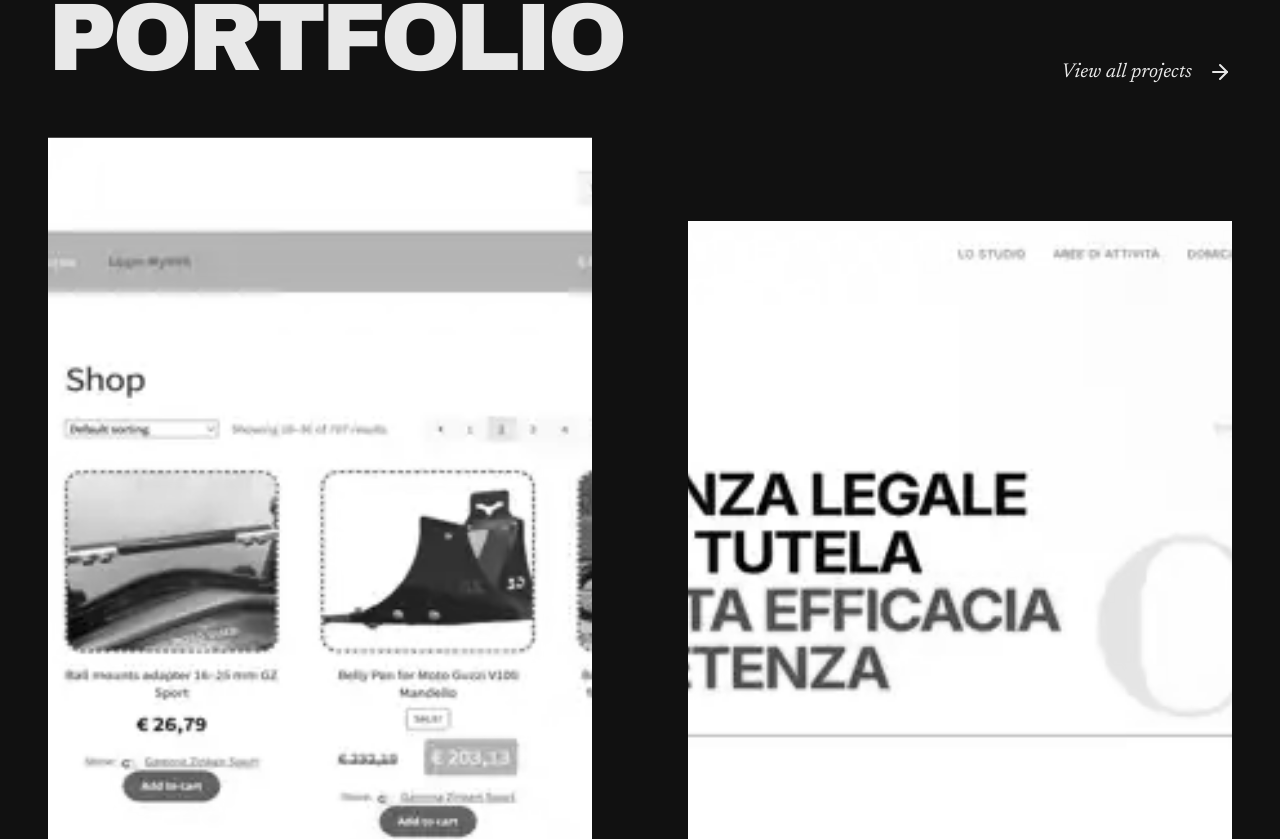
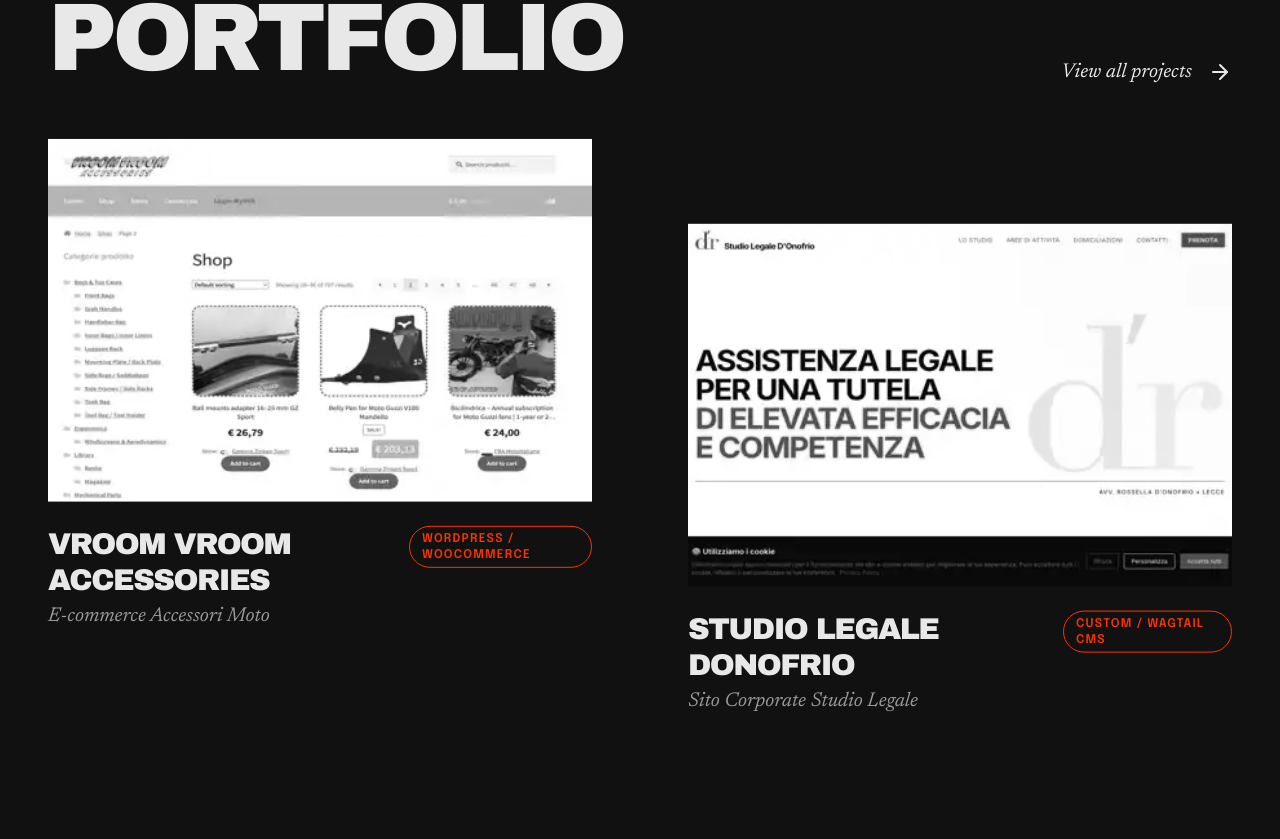
Before and after one commit to bertalan/betabi_it, a React (Vite) app: page / in a window 1280 px wide. Shown: the part 2992-3831 px from the top of the page. Built offline with nearby package versions, Linux system fonts and the light colour scheme.

Commit message:
style(agency): halve portfolio image height (3/4 → 3/2)

```diff
--- a/src/templates/agency/AgencyTemplate.tsx
+++ b/src/templates/agency/AgencyTemplate.tsx
@@ -179,7 +179,7 @@
           <motion.div key={item.id} style={!isCards ? { y: index % 2 === 0 ? y1 : y2 } : undefined}
             className={`group cursor-pointer ${!isCards && index % 2 !== 0 ? 'md:mt-32' : ''}`} onClick={() => setSelectedProject(item)}
             role="button" tabIndex={0} onKeyDown={(e) => { if (e.key === 'Enter' || e.key === ' ') { e.preventDefault(); setSelectedProject(item); } }}>
-            <div className={`relative overflow-hidden mb-4 md:mb-6 ${isCards ? 'aspect-video rounded-xl' : 'aspect-[3/4]'}`}>
+            <div className={`relative overflow-hidden mb-4 md:mb-6 ${isCards ? 'aspect-video rounded-xl' : 'aspect-[3/2]'}`}>
               <div className="absolute inset-0 bg-accent mix-blend-multiply opacity-0 group-hover:opacity-40 transition-opacity duration-500 z-10"></div>
               <img src={item.thumb} alt={item.client} className="w-full h-full object-cover grayscale group-hover:grayscale-0 transition-all duration-700 group-hover:scale-105" referrerPolicy="no-referrer" loading="lazy" decoding="async" />
             </div>
```
